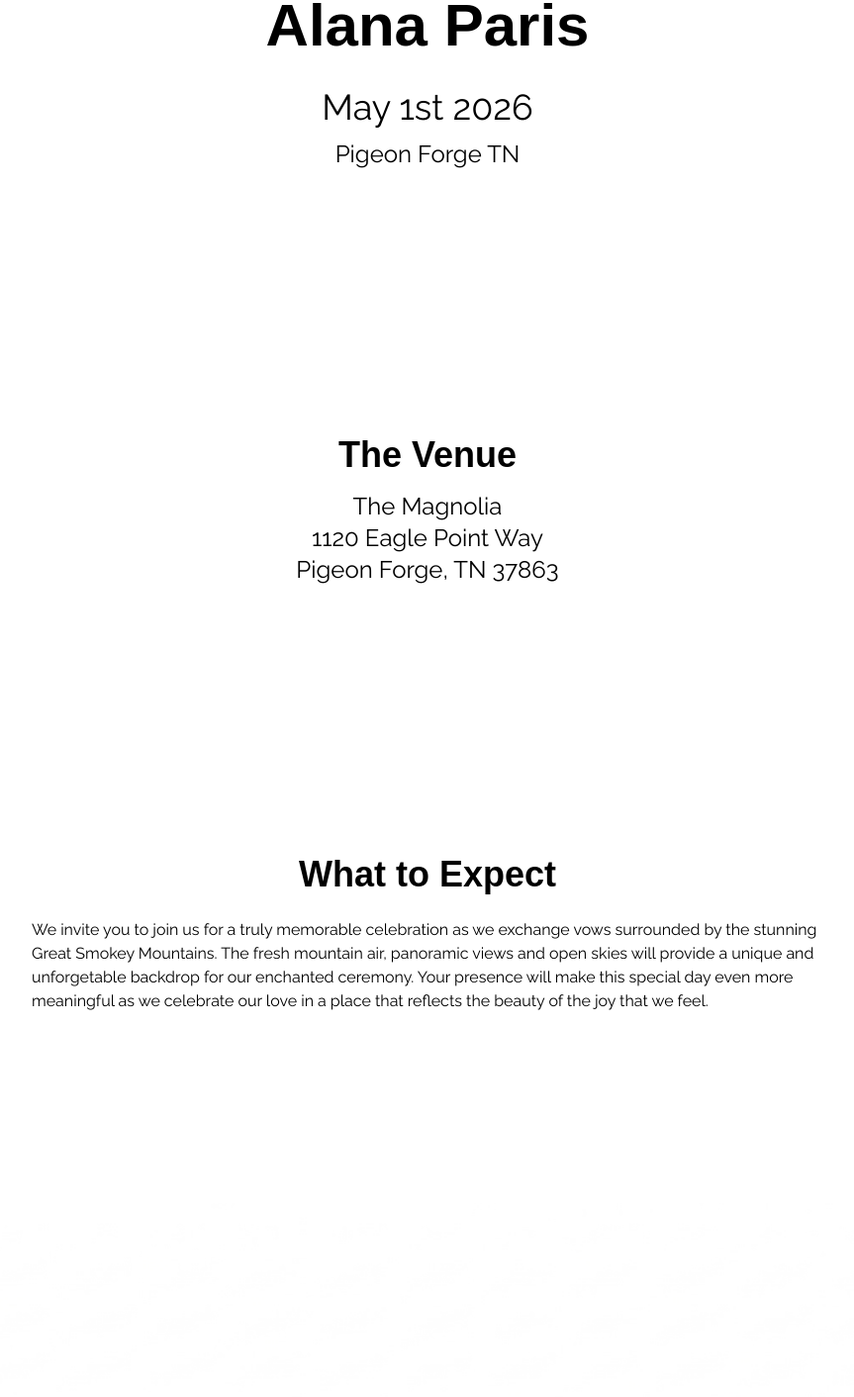
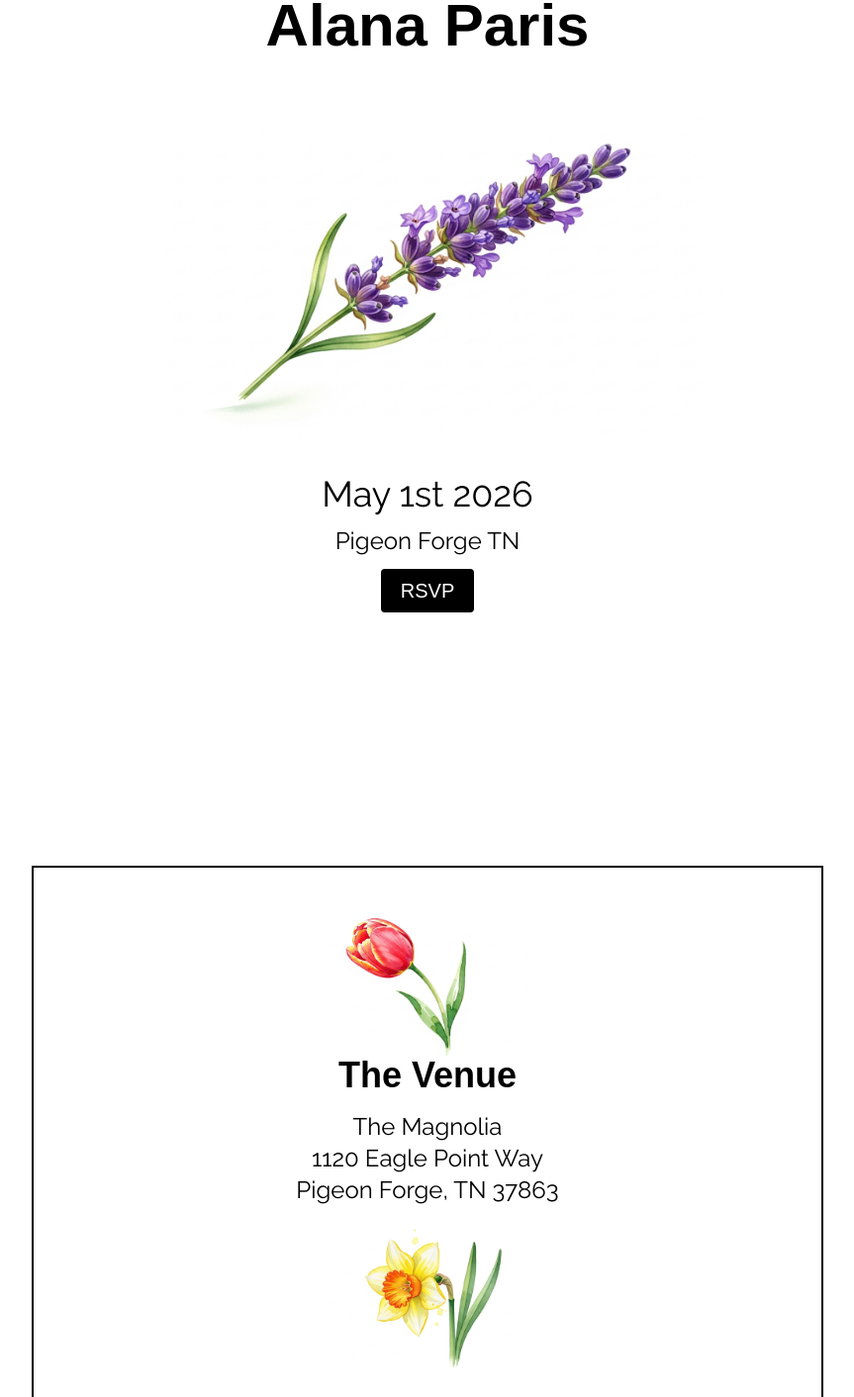
Before and after one commit to smckay1031/wedding_website, a Next.js app in the folder wedding_website/: page / in a window 1280 px wide. Shown: the part 1088-2500 px from the top of the page at 99% size, without its empty margins (208-1071 px from the left). Built offline with nearby package versions, Linux system fonts and the light colour scheme; a web font is replaced by a local one.

Commit message:
styled content of landing page

```diff
--- a/wedding_website/src/app/page.tsx
+++ b/wedding_website/src/app/page.tsx
@@ -1,6 +1,9 @@
 import hero from "../../photos/IMG_1844.jpeg"
 import Image from "next/image";
 
+import tulip from "../../photos/tulip.jpg";
+import lavender from "../../photos/lavender.jpg";
+import daph from "../../photos/daph_flower.jpg";
 
 export default function Home() {
   return (
@@ -15,22 +18,45 @@ export default function Home() {
           height={1080}
           />
       </div>
-      <div className=" relative sticky z-50 flex flex-col items-center justify-center min-h-screen w-full text-black px-8 md:px-32 lg:px-60 py-48">
+      <div className=" relative sticky z-50 flex flex-col items-center justify-center min-h-screen w-full text-black px-8 md:px-24 lg:px-60 py-48">
         <div className="flex items-center justify center flex-col">
           <h2 className="font-header text-6xl w-full text-center font-semibold py-8"> Sean McKay & <br></br>Alana Paris</h2>
+          <Image
+            src={lavender}
+            alt="lavender"
+            height={200}
+            width={600}
+            className="my-8"
+          />
           <h3 className="font-body text-4xl"> May 1st 2026</h3>
           <p className="font-body text-2xl py-3"> Pigeon Forge TN</p>
+          <button className="bg-black text-white text-body text-xl py-2 px-5 rounded-sm">RSVP</button>
         </div>
-        <div className="flex justify-center items-center flex-col w-full mt-64">
+        <div className="flex justify-around items-center flex-col w-full mt-64 border-2 p-10 xl:px-24 min-h-screen">
+          <div className="flex flex-col items-center justify-center w-full">
+            <Image
+              src={tulip}
+              alt="tulip"
+              height={150}
+              />
             <h4 className="font-header font-semibold text-4xl">The Venue</h4>
             <div className="py-4 text-center">
               <p className="font-body text-2xl"> <a href="https://themagnoliavenue.com/" target="blank" className="hover:underline">The Magnolia</a></p>
               <p className="font-body text-2xl"> 1120 Eagle Point Way </p>
               <p className="font-body text-2xl"> Pigeon Forge, TN 37863</p>
           </div>
-          <div className="flex justify-center items-center flex-col w-full mt-64">
+            </div>
+          <div className="flex justify-center items-center flex-col w-full">
+            <Image
+            src={daph}
+            alt="daph"
+            height={150}
+            className="mb-6"
+            />
+            <div className="flex flex-col items-center justify-center w-full pb-10">
               <h5 className="font-header font-semibold text-4xl pb-6">What to Expect</h5>
               <p className="font-body"> We invite you to join us for a truly memorable celebration as we exchange vows surrounded by the stunning Great Smokey Mountains. The fresh mountain air, panoramic views and open skies will provide a unique and unforgetable backdrop for our enchanted ceremony. Your presence will make this special day even more meaningful as we celebrate our love in a place that reflects the beauty of the joy that we feel.  </p>
+            </div>
 
           </div>
         </div>
```
Lines whose indentation alone changed are shown as unchanged.
